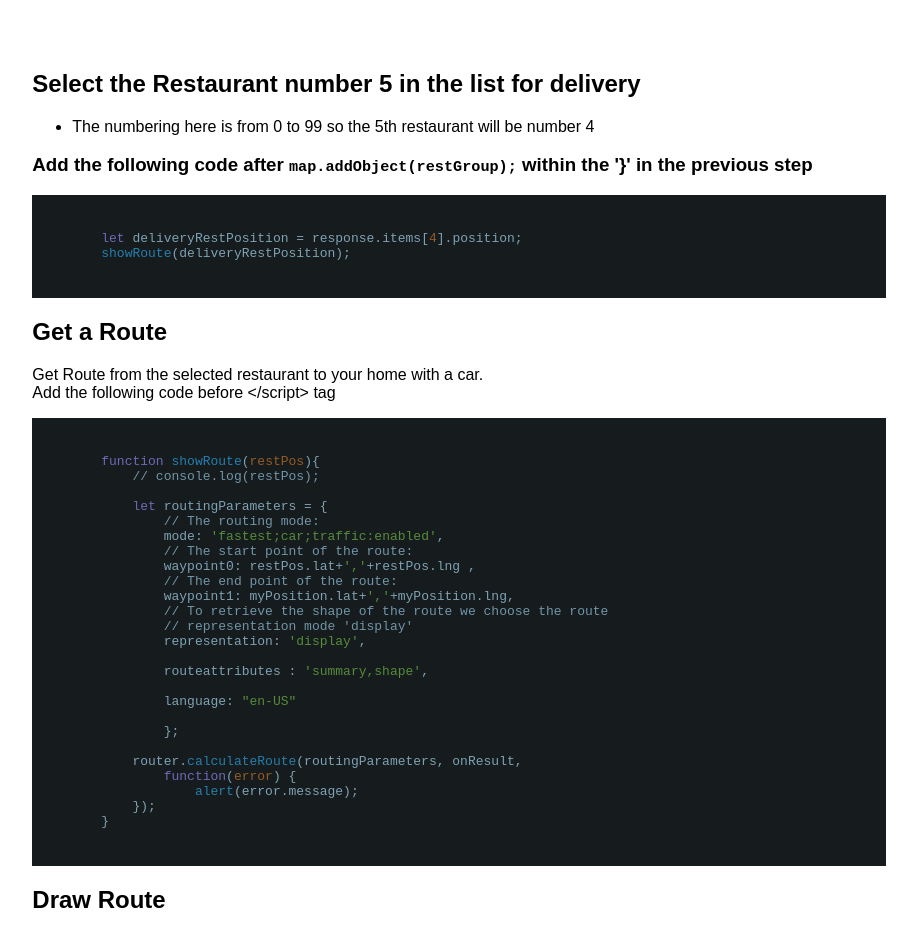
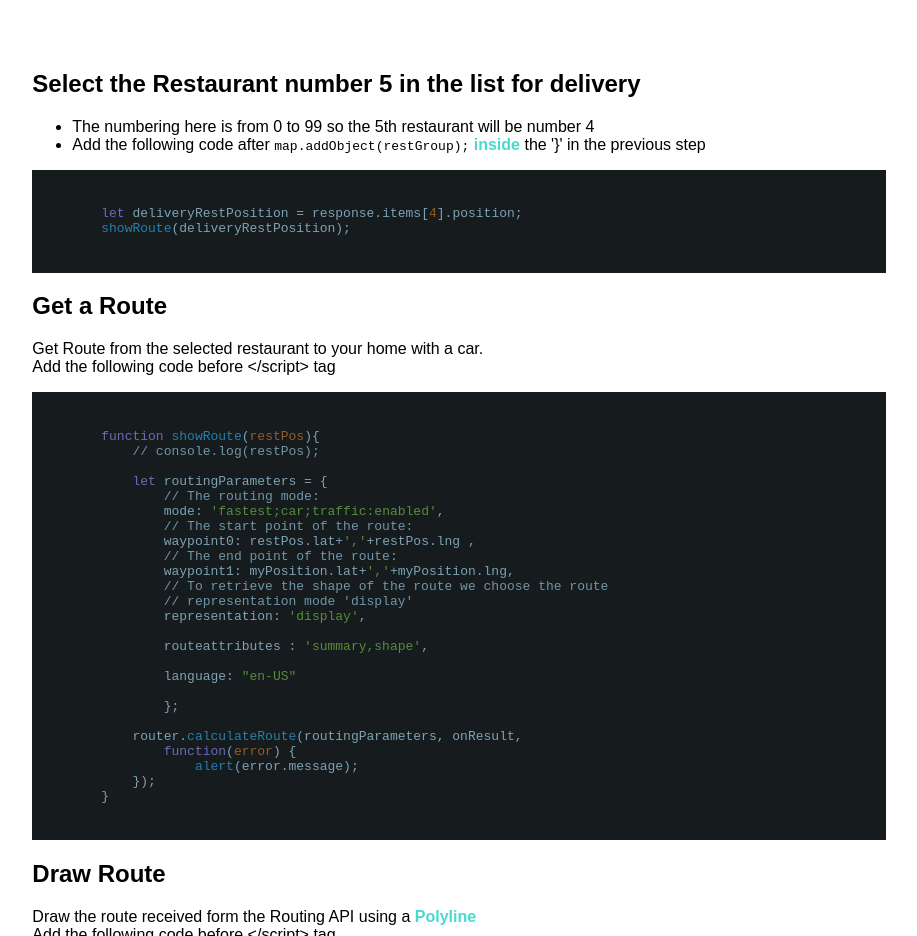
Before and after one commit to kuberaspeaking/HERE-Workshop-Food-Delivery-EN, a plain HTML site: page index.html in a window 1280 px wide. Shown: the part 4500-5436 px from the top of the page, without its empty margins (181-1098 px from the left). Drawn offline with nearby package versions, Linux system fonts and the light colour scheme.

Commit message:
corrected font in step3

```diff
--- a/index.html
+++ b/index.html
@@ -215,8 +215,8 @@
     <h2>Select the Restaurant number 5 in the list for delivery</h2>
     <ul>
     <li>The numbering here is from 0 to 99 so the 5th restaurant will be number 4</li>
+    <li>Add the following code after <code>map.addObject(restGroup);</code> <strong>inside</strong> the '}' in the previous step</li>
     </ul>
-    <h3>Add the following code after <code>map.addObject(restGroup);</code> within the '}' in the previous step</h3>
     <pre><code class="javascript">
 
         let deliveryRestPosition = response.items[4].position;
```
